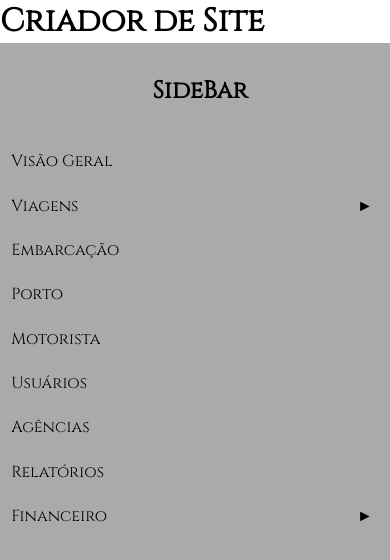
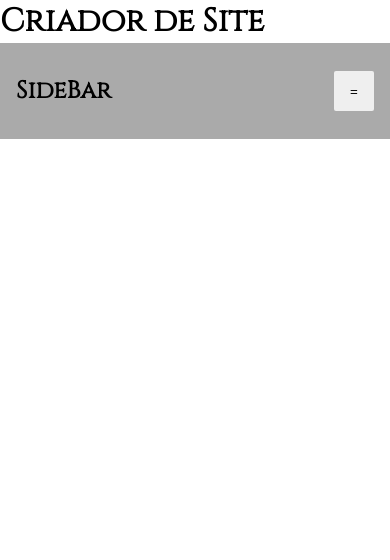
Before and after one commit to RafaelRF99/create-site, a Next.js app: page / in a window 390 px wide. Shown: the top 560 px of the page. Built offline with nearby package versions, Linux system fonts and the light colour scheme.

Commit message:
feat: responsive

```diff
--- a/src/components/SideBar/SideBar.module.scss
+++ b/src/components/SideBar/SideBar.module.scss
@@ -4,6 +4,10 @@
     height: 100%;
 
     background-color: #0005;
+
+    .top {
+        display: none;
+    }
 
     .logo {
         text-align: center;
@@ -44,3 +48,32 @@
         }
     }
 }
+
+@media (max-width: 900px) {
+    .container {
+        width: 200px;
+    }
+}
+
+@media (max-width: 600px) {
+    .container {
+        width: 100%;
+        min-height: 100%;
+
+        .top {
+            display: flex;
+            justify-content: space-between;
+            align-items: center;
+
+            padding: 0 1rem;
+
+            button {
+                width: 40px;
+                height: 40px;
+
+                border: none;
+                border-radius: 2px;
+            }
+        }
+    }
+}
--- a/src/components/SideBar/index.tsx
+++ b/src/components/SideBar/index.tsx
@@ -1,12 +1,31 @@
 import styles from './SideBar.module.scss'
 
-import { useState } from 'react'
+import { useEffect, useState } from 'react'
+
+import Link from 'next/link'
 
 import item from './item.json'
-import Link from 'next/link'
 
 export default function SideBar() {
+    const [windows, setWindows] = useState(true)
     const [disable, setDisable] = useState<number | null>(null)
+
+    const checkScreenSize = () => {
+        if (window.innerWidth > 600) {
+            setWindows(false)
+        } else {
+            setWindows(true)
+        }
+    }
+
+    useEffect(() => {
+        checkScreenSize()
+        window.addEventListener('resize', checkScreenSize)
+
+        return () => {
+            window.removeEventListener('resize', checkScreenSize)
+        }
+    }, [])
 
     function handleDisable(id: number) {
         if (disable === id) {
@@ -70,8 +89,11 @@ export default function SideBar() {
 
     return (
         <nav className={styles.container}>
-            <h1 className={styles.logo}>SideBar</h1>
-            <div>{handleItem()}</div>
+            <div className={styles.top}>
+                <h1 className={styles.logo}>SideBar</h1>
+                <button onClick={() => setWindows(!windows)}>=</button>
+            </div>
+            <div>{windows ? '' : handleItem()}</div>
         </nav>
     )
 }
```
